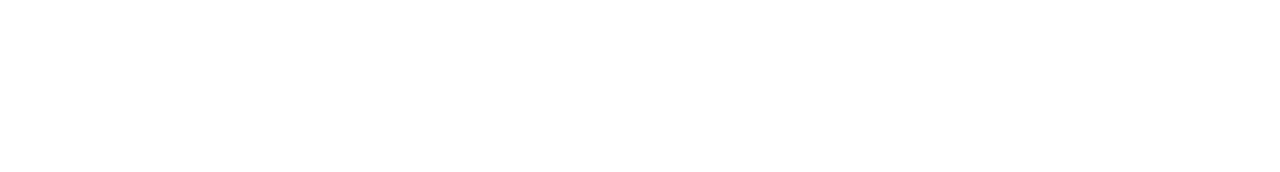
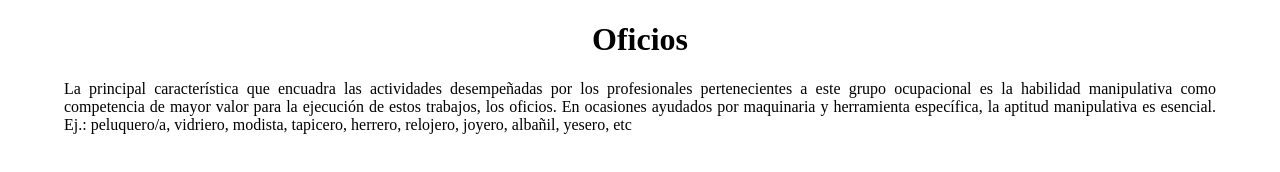
Before and after one commit to adrianrs2510/App, a plain HTML site: page OFICIOS.html in a window 1280 px wide. Drawn offline with Linux system fonts and the light colour scheme.

Commit message:
commit 2

```diff
--- a/OFICIOS.html
+++ b/OFICIOS.html
@@ -7,9 +7,17 @@
         <title>Oficios</title>
         <meta name="description" content="">
         <meta name="viewport" content="width=device-width, initial-scale=1">
-        <link rel="stylesheet" href="">
+        <link rel="stylesheet" href="./css/style.css">
     </head>
     <body>
-
+       <h1>Oficios</h1>
+       <p>
+        La principal característica que encuadra las actividades desempeñadas por los
+        profesionales pertenecientes a este grupo ocupacional es la habilidad manipulativa
+        como competencia de mayor valor para la ejecución de estos trabajos, los oficios. En
+        ocasiones ayudados por maquinaria y herramienta específica, la aptitud manipulativa
+        es esencial. Ej.: peluquero/a, vidriero, modista, tapicero, herrero, relojero, joyero,
+        albañil, yesero, etc
+        </p>
     </body>
 </html>
--- /dev/null
+++ b/css/style.css
@@ -0,0 +1,10 @@
+body{
+    width: 90%;
+    margin: auto;
+}
+h1{
+text-align: center;
+}
+p{
+    text-align: justify;
+}
```
Also changed, not shown: AGRO-PECUARIA, PESCA Y MINERÍA.html (+6 -2 lines).
